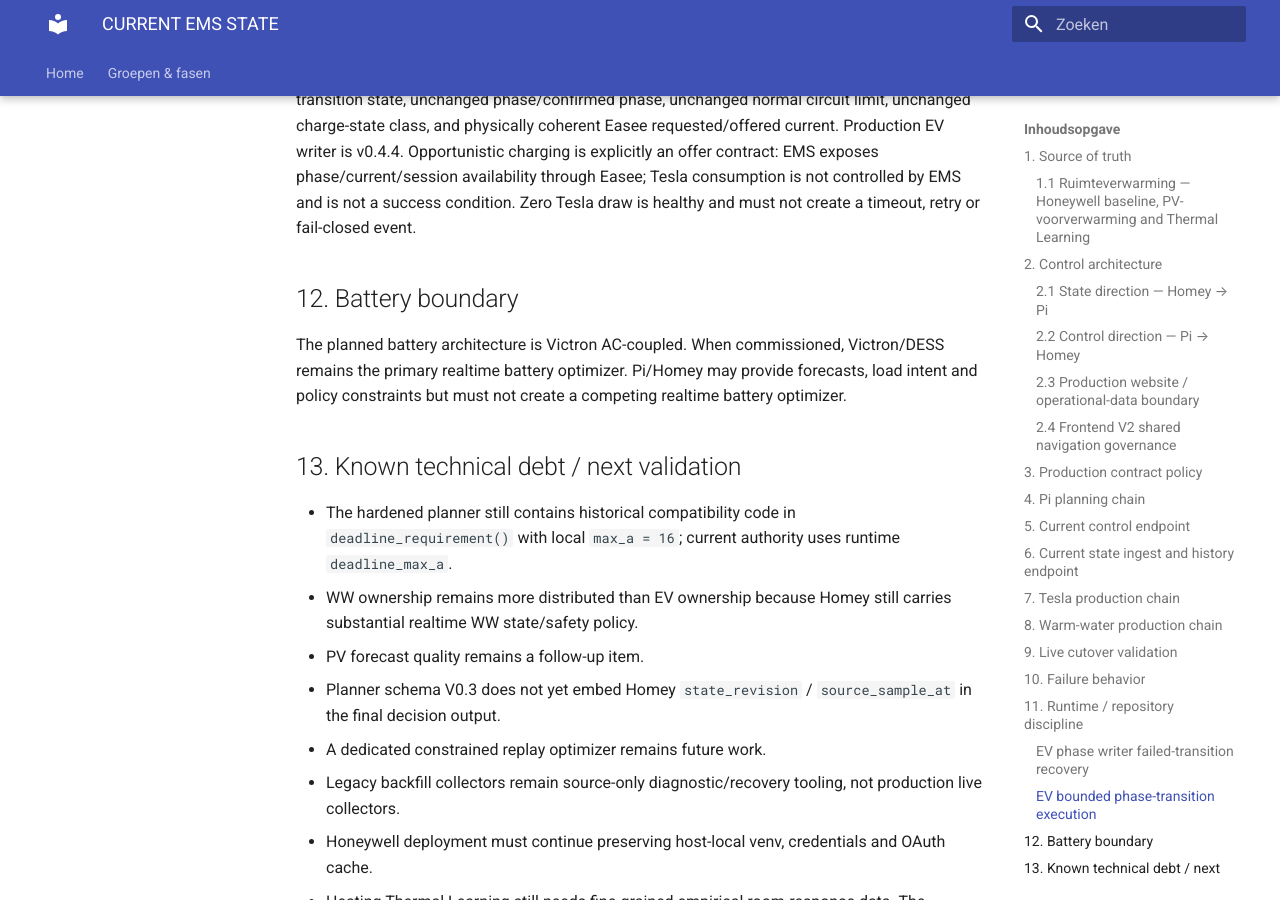
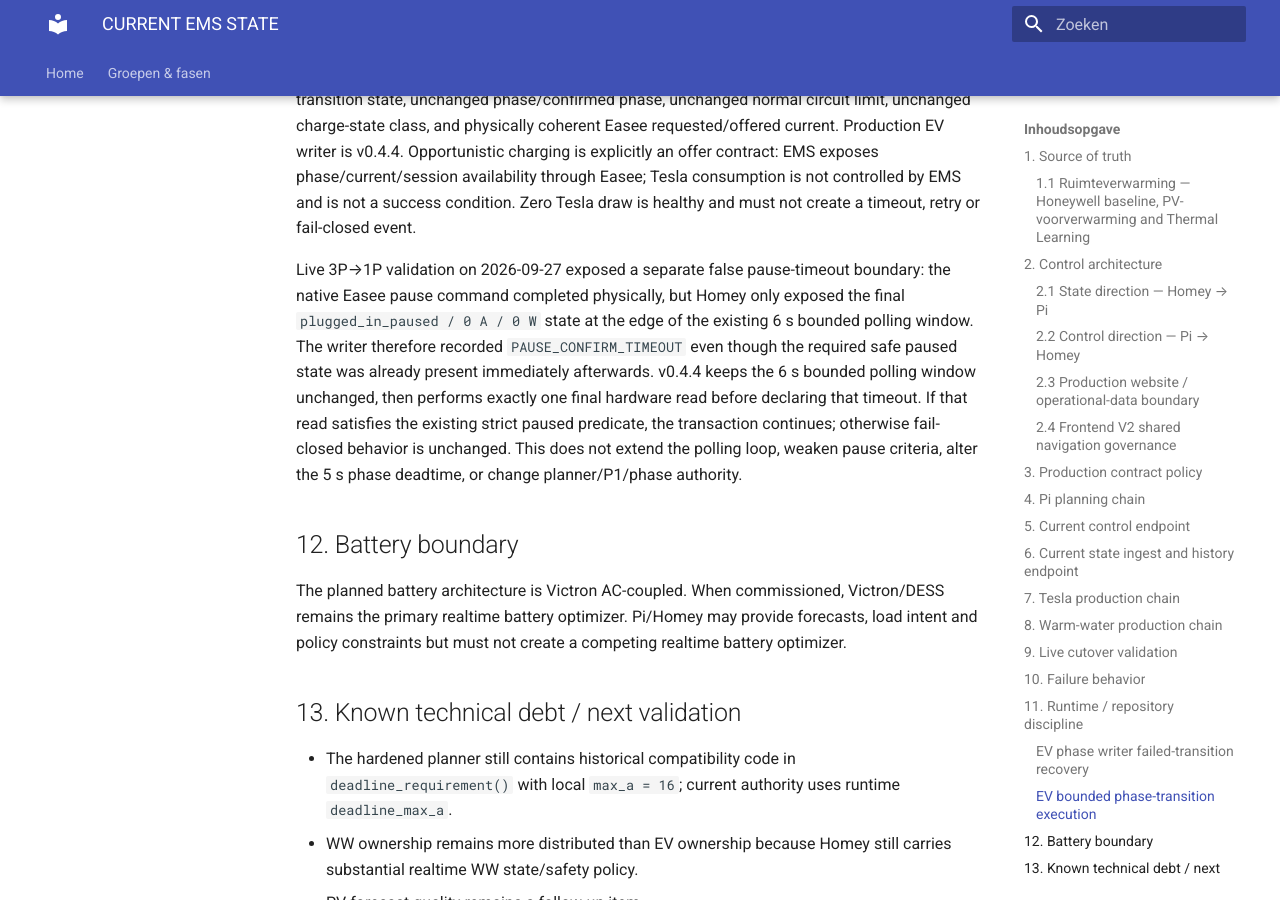
Before and after one commit to OnsKasteeltje/homey-energy-manual, an MkDocs documentation site: the page built from docs/architecture/CURRENT-EMS-STATE.md, in a window 1280 px wide and 900 px high, scrolled down 16662 px. Built offline with MkDocs 1.6.1 and Material for MkDocs 9.7.7, drawn with Linux system fonts in a browser that asks for light colours.

Commit message:
docs(ev): record final pause-read timeout boundary

```diff
--- a/docs/architecture/CURRENT-EMS-STATE.md
+++ b/docs/architecture/CURRENT-EMS-STATE.md
@@ -322,6 +322,8 @@ HomeyScript has no `setTimeout`; the bounded source now uses the native global
 `await wait(ms)` primitive and the upgrader rejects unsupported timer usage.
 A second guarded v0.4.4 attempt then aborted before deployment because the 10-second quiescence guard incorrectly required `controlRevision` and `targetA` to remain unchanged while normal same-phase PV control was legitimately adjusting current. The corrected guard now permits same-phase current/revision drift, while still requiring STABLE transition state, unchanged phase/confirmed phase, unchanged normal circuit limit, unchanged charge-state class, and physically coherent Easee requested/offered current. Production EV writer is v0.4.4. Opportunistic charging is explicitly an offer contract: EMS exposes phase/current/session availability through Easee; Tesla consumption is not controlled by EMS and is not a success condition. Zero Tesla draw is healthy and must not create a timeout, retry or fail-closed event.
 
+Live 3P→1P validation on 2026-09-27 exposed a separate false pause-timeout boundary: the native Easee pause command completed physically, but Homey only exposed the final `plugged_in_paused / 0 A / 0 W` state at the edge of the existing 6 s bounded polling window. The writer therefore recorded `PAUSE_CONFIRM_TIMEOUT` even though the required safe paused state was already present immediately afterwards. v0.4.4 keeps the 6 s bounded polling window unchanged, then performs exactly one final hardware read before declaring that timeout. If that read satisfies the existing strict paused predicate, the transaction continues; otherwise fail-closed behavior is unchanged. This does not extend the polling loop, weaken pause criteria, alter the 5 s phase deadtime, or change planner/P1/phase authority.
+
 
 ## 12. Battery boundary
 
```
